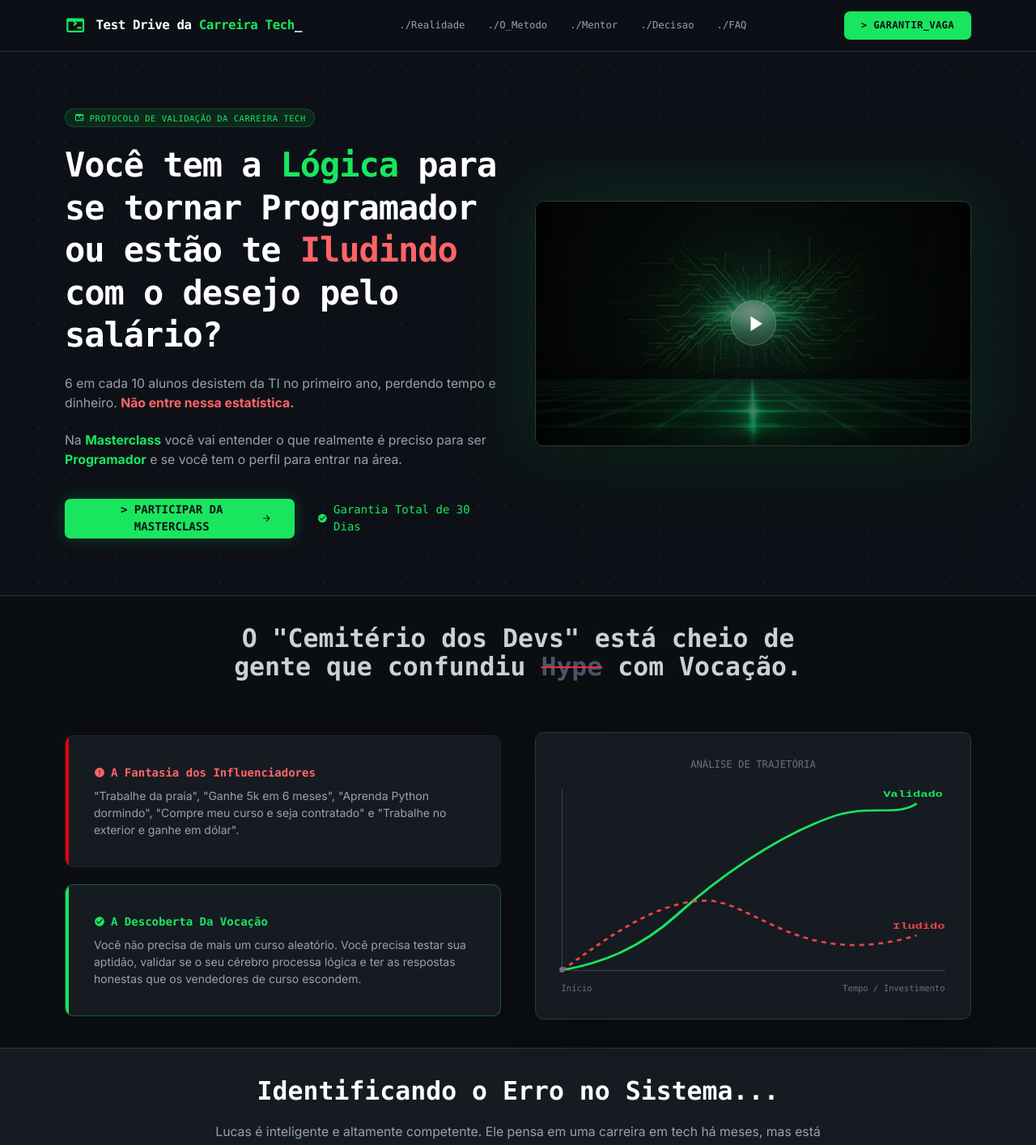
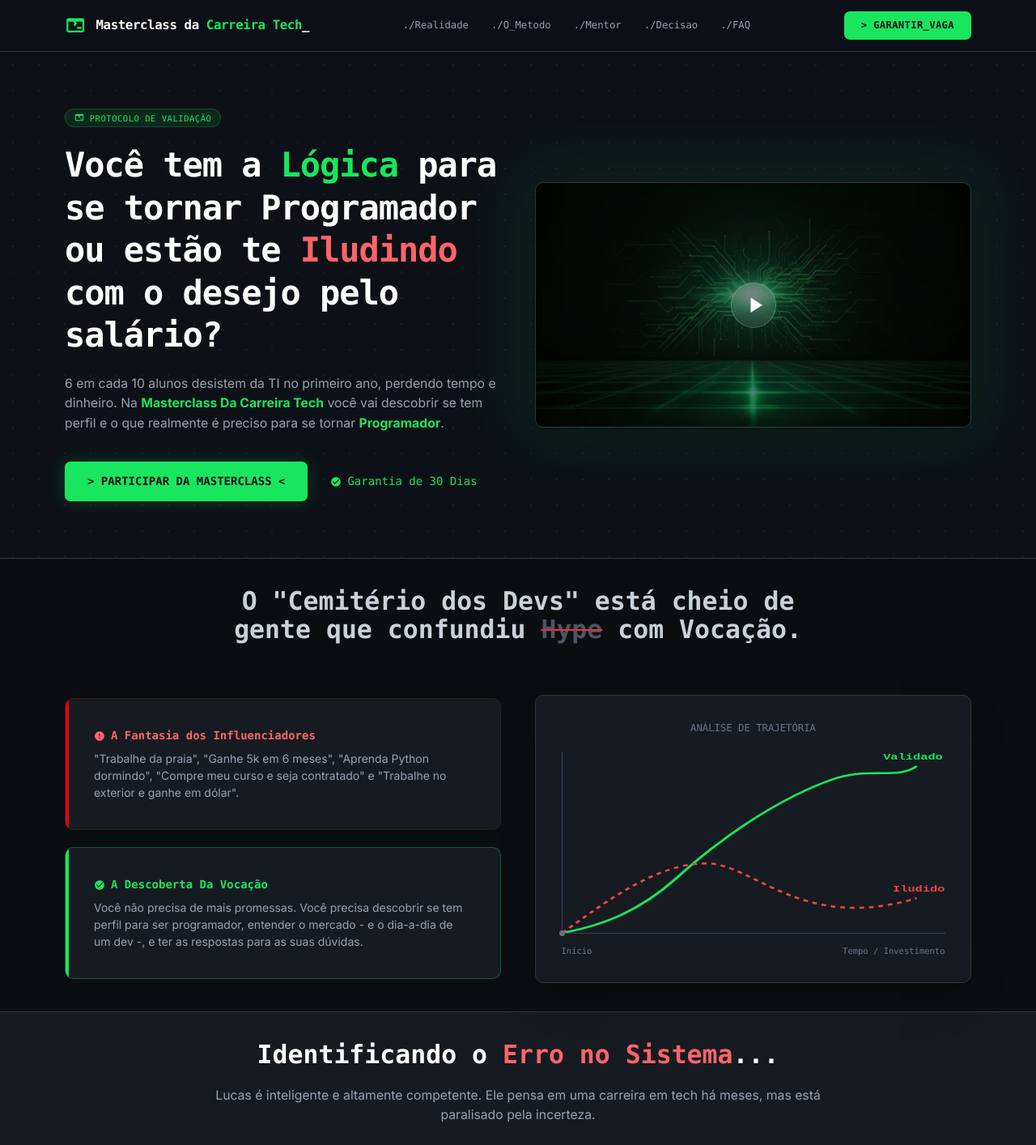
Before and after one commit to veniciosribeiro/masterclass-carreira-tech, a React (Vite) app: page / in a window 1280 px wide. Shown: the top 1414 px of the page at 81% size. Built offline with nearby package versions, Linux system fonts and the light colour scheme.

Commit message:
Ajustes de copy e estrutura

```diff
--- a/components/Authority.tsx
+++ b/components/Authority.tsx
@@ -15,22 +15,38 @@ export const Authority: React.FC = () => {
           </h2>
           <div className="space-y-6 text-lg text-gray-400">
             <p className="border-l-4 border-primary pl-4 italic text-white">
-              Eu criei a Masterclass Test-Drive da Carreira Tech porque cansei de ver pessoas competentes e com potencial
+              Criei a Masterclass Test-Drive da Carreira Tech porque cansei de ver pessoas competentes e com potencial
               completamente perdidas, sem saber se tem aptidão e como ingressar na tecnologia.
-              Eu quero te dar a clareza que eles não tiveram.
+              A Masterclass vai te dar a clareza que você precisa para tomar a decisão certa.
             </p>
-            <ul className="space-y-4 mt-6">
+            <ul className="space-y-4 mt-6 text-md">
               <li className="flex items-center gap-3">
                 <CheckCircleIcon className="text-primary" />
                 <span>Coordenador de Engenharia de Software.</span>
               </li>
               <li className="flex items-center gap-3">
                 <CheckCircleIcon className="text-primary" />
-                <span>20 Anos de Experiência no Campo de Batalha.</span>
+                <span>+20 Anos de Experiência no Campo de Batalha.</span>
               </li>
               <li className="flex items-center gap-3">
                 <CheckCircleIcon className="text-primary" />
-                <span>Mais de 400 Sessões de Mentorias Individuais.</span>
+                <span>+400 Sessões de Mentorias Individuais Realizadas.</span>
+              </li>
+              <li className="flex items-center gap-3">
+                <CheckCircleIcon className="text-primary" />
+                <span>+200 Planos de Desenvolvimento Individual Criados.</span>
+              </li>
+              <li className="flex items-center gap-3">
+                <CheckCircleIcon className="text-primary" />
+                <span>+900 currículos analisados.</span>
+              </li>
+              <li className="flex items-center gap-3">
+                <CheckCircleIcon className="text-primary" />
+                <span>+500 candidatos entrevistados.</span>
+              </li>
+              <li className="flex items-center gap-3">
+                <CheckCircleIcon className="text-primary" />
+                <span>Responsável por contratar do Estagiário ao Dev Sênior.</span>
               </li>
             </ul>
           </div>
--- a/components/Footer.tsx
+++ b/components/Footer.tsx
@@ -7,7 +7,7 @@ export const Footer: React.FC = () => {
       <div className="max-w-7xl mx-auto flex flex-col md:flex-row justify-between items-center gap-6">
         <div className="flex items-center gap-2">
           <TerminalIcon className="text-primary" />
-          <span className="font-bold text-white font-mono">TechCareer Test-Drive</span>
+          <span className="font-bold text-white font-mono">Masterclass da Carreira Tech</span>
         </div>
         <div className="flex gap-6 text-sm font-mono">
           <a className="hover:text-primary transition-colors" href="#">./Termos</a>
@@ -15,7 +15,7 @@ export const Footer: React.FC = () => {
           <a className="hover:text-primary transition-colors" href="#">./Contato</a>
         </div>
         <div className="text-sm font-mono">
-          © 2023 TechCareer Inc.
+          © 2026 Media Labs.
         </div>
       </div>
     </footer>
--- a/components/Guarantee.tsx
+++ b/components/Guarantee.tsx
@@ -11,14 +11,14 @@ export const Guarantee: React.FC = () => {
         </div>
         <h2 className="text-3xl md:text-4xl font-bold text-white mb-6 font-mono">Garantia de Diagnóstico ou Reembolso</h2>
         <p className="text-gray-400 max-w-2xl mx-auto mb-10 text-lg leading-relaxed">
-          Faça a Masterclass. Participe dos testes. <br />
-          Se ao final você ainda estiver com dúvida, ou se achar que não valeu a pena, <strong className="text-white">eu devolvo 100% dos seus R$ 97</strong>.
+          Participe da Masterclass. Realize os testes. <br />
+          Se ao final você ainda estiver com dúvida, ou se achar que não valeu a pena, eu devolvo 100% dos seus R$ 97.
         </p>
         <div className="p-6 bg-surface-dark border border-border-dark rounded-xl max-w-lg mx-auto">
-          <p className="font-mono text-primary text-sm">
+          <p className="font-mono text-primary text-md">
             O risco financeiro é meu.
           </p>
-          <p className="font-mono text-primary text-sm">
+          <p className="font-mono text-primary text-md">
             O seu único risco é continuar na dúvida.
           </p>
         </div>
--- a/components/Header.tsx
+++ b/components/Header.tsx
@@ -11,7 +11,7 @@ export const Header: React.FC = () => {
             <TerminalIcon className="text-3xl" />
           </div>
           <h2 className="text-lg font-bold tracking-tight text-white hidden sm:block font-mono">
-            Test Drive da <span className="text-primary">Carreira Tech</span>_
+            Masterclass da <span className="text-primary">Carreira Tech</span>_
           </h2>
         </div>
         <nav className="hidden md:flex items-center gap-8 font-mono text-sm">
--- a/components/Hero.tsx
+++ b/components/Hero.tsx
@@ -13,28 +13,24 @@ export const Hero: React.FC = () => {
         <div className="flex flex-col gap-6 text-center lg:text-left">
           <div className="inline-flex items-center gap-2 self-center lg:self-start px-3 py-1 rounded-full bg-primary/10 border border-primary/20 text-xs font-mono font-medium text-primary uppercase tracking-wider">
             <TerminalIcon className="text-sm" />
-            PROTOCOLO DE VALIDAÇÃO DA CARREIRA TECH
+            PROTOCOLO DE VALIDAÇÃO
           </div>
           <h1 className="text-4xl md:text-5xl lg:text-5xl font-black leading-tight tracking-tight font-mono">
             Você tem a <span className="text-primary">Lógica</span> para se tornar Programador ou estão te <span className="text-red-400">Iludindo</span> com o desejo pelo salário?
           </h1>
           <p className="text-gray-400 font-light text-md md:text-lg max-w-3xl mx-auto lg:mx-0 font-light">
-            6 em cada 10 alunos desistem da TI no primeiro ano, perdendo tempo e dinheiro. <span className="text-red-400 font-bold">Não entre nessa estatística.</span>
-          </p>
-          <p className="text-gray-400 font-light text-md md:text-lg max-w-3xl mx-auto lg:mx-0 font-light">
-            Na <span className="text-primary font-bold">Masterclass</span> você vai entender o que realmente é preciso para ser <span className="text-primary font-bold">Programador</span> e se você tem o perfil para entrar na área.
+            6 em cada 10 alunos desistem da TI no primeiro ano, perdendo tempo e dinheiro. Na <span className="text-primary font-bold">Masterclass Da Carreira Tech</span> você vai descobrir se tem perfil e o que realmente é preciso para se tornar <span className="text-primary font-bold">Programador</span>.
           </p>
           <div className="flex flex-col sm:flex-row gap-4 justify-center lg:justify-start pt-4">
             <button
               onClick={() => scrollToSection('pricing')}
               className="flex items-center justify-center h-14 px-8 rounded-lg bg-primary hover:bg-green-400 text-[#0D1117] text-base font-bold transition-all transform hover:scale-105 shadow-[0_0_20px_rgba(25,230,94,0.2)] font-mono uppercase"
             >
-              &gt; Participar da Masterclass
-              <ArrowForwardIcon className="ml-2" />
+              &gt; Participar da Masterclass &lt;
             </button>
             <div className="flex items-center justify-center sm:justify-start gap-2 text-md text-primary px-4 font-mono">
               <VerifiedIcon className="text-primary" />
-              Garantia Total de 30 Dias
+              Garantia de 30 Dias
             </div>
           </div>
         </div>
--- a/components/LucasProfile.tsx
+++ b/components/LucasProfile.tsx
@@ -8,7 +8,7 @@ export const LucasProfile: React.FC = () => {
             <div className="max-w-7xl mx-auto flex flex-col gap-12">
                 <div className="text-center max-w-4xl mx-auto">
                     <h2 className="text-3xl md:text-4xl font-bold mb-6 font-mono">
-                        Identificando o Erro no Sistema...
+                        Identificando o <span className="text-red-400">Erro no Sistema</span>...
                     </h2>
                     <p className="text-gray-400 mt-4 font-light text-lg">
                         Lucas é inteligente e altamente competente. Ele pensa em uma carreira em tech há meses, mas está paralisado pela incerteza.
--- a/components/Modules.tsx
+++ b/components/Modules.tsx
@@ -7,7 +7,7 @@ export const Modules: React.FC = () => {
       <div className="max-w-7xl mx-auto">
         <div className="text-center mb-16">
           <span className="text-primary font-bold tracking-widest uppercase text-xs font-mono border border-primary/30 px-2 py-1 rounded bg-primary/10">The Black Box</span>
-          <h2 className="text-3xl md:text-4xl font-black mt-6 text-white font-mono">Conheça o Protocolo de Validação da Carreira Tech™</h2>
+          <h2 className="text-3xl md:text-4xl font-black mt-6 text-white font-mono">Conheça o Protocolo de Validação da <span className="text-primary">Carreira Tech™</span></h2>
           <p className="text-gray-400 mt-4 font-light text-lg">Não é uma aula. É um laboratório prático de 3 etapas.</p>
         </div>
 
--- a/components/Offer.tsx
+++ b/components/Offer.tsx
@@ -16,7 +16,7 @@ export const Offer: React.FC = () => {
           <ArrowForwardIcon className="text-3xl" />
         </button>
 
-        <p className="mt-8 text-gray-500 font-mono text-sm">
+        <p className="mt-8 text-gray-500 font-mono text-MD">
           Acesso imediato • Pagamento Único • Garantia Total
         </p>
       </div>
--- a/components/RealityCheck.tsx
+++ b/components/RealityCheck.tsx
@@ -31,7 +31,7 @@ export const RealityCheck: React.FC = () => {
                 A Descoberta Da Vocação
               </h4>
               <p className="text-gray-400">
-                Você não precisa de mais um curso aleatório. Você precisa testar sua aptidão, validar se o seu cérebro processa lógica e ter as respostas honestas que os vendedores de curso escondem.
+                Você não precisa de mais promessas. Você precisa descobrir se tem perfil para ser programador, entender o mercado - e o dia-a-dia de um dev -, e ter as respostas para as suas dúvidas.
               </p>
             </div>
           </div>
```
